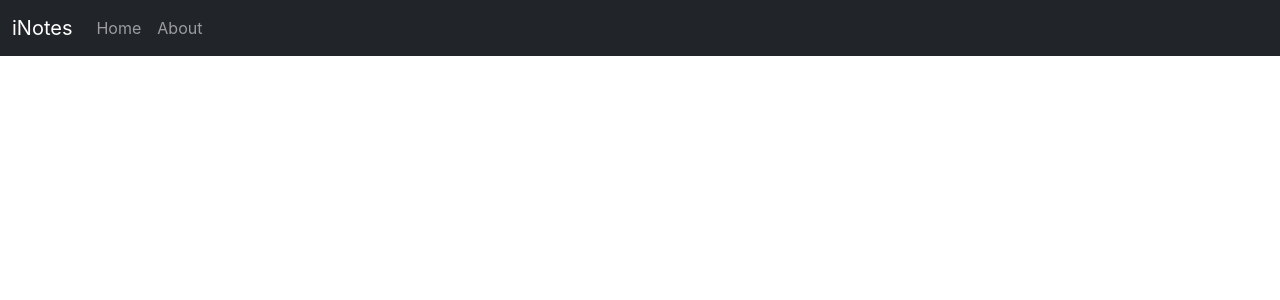
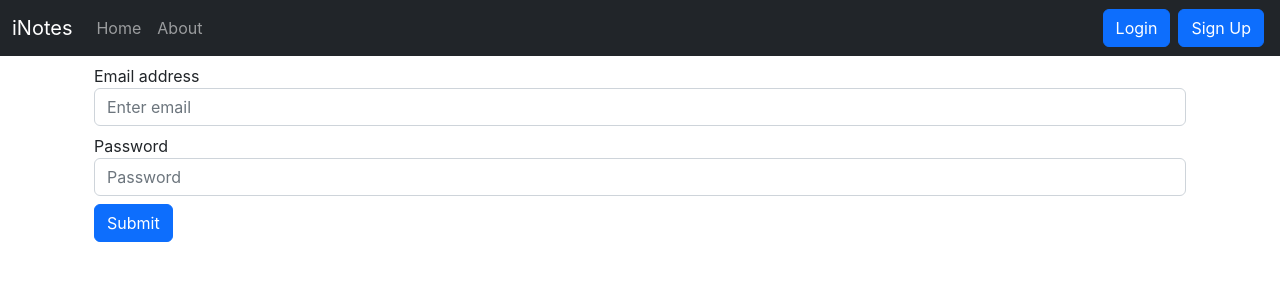
Before and after one commit to UtkarshDhavale/KeepMyNotes-MERNStack, a React (Create React App) app: page /login in a window 1280 px wide. Before the commit this address had no page. Shown: the top 300 px of the page. Built offline with nearby package versions, Linux system fonts and the light colour scheme.

Commit message:
Login Completed

```diff
--- a/src/App.js
+++ b/src/App.js
@@ -2,6 +2,8 @@
 import Navbar from './Components/Navbar';
 import Home from './Components/Home';
 import About from './Components/About';
+import Login from './Components/Login';
+import Signup from './Components/Signup';
 import NoteState from './Context-Notes/NoteState';
 
 import {
@@ -19,6 +21,8 @@
           <Routes>
             <Route exact path="/" element={<Home />} />
             <Route exact path="about" element={<About />} />
+            <Route exact path="/login" element={<Login />} />
+            <Route exact path="/signup" element={<Signup />} />
           </Routes>
         </div>
       </BrowserRouter>
--- /dev/null
+++ b/src/Components/Login.js
@@ -0,0 +1,51 @@
+import React, {useState} from 'react';
+import { useNavigate } from 'react-router-dom';
+
+function Login() {
+
+    const [credential, setCredential] = useState({email:"",password:""});
+    const navigate = useNavigate();
+
+    const handleOnSubmit= async (e)=>{
+        e.preventDefault();
+        const response = await fetch("http://localhost:5000/api/auth/login", {
+            method: 'POST',
+            headers: {
+              'Content-Type': 'application/json',
+            },
+            body: JSON.stringify({email:credential.email,password:credential.password})
+        });
+
+        const json = await response.json();
+        if(json.success){
+            localStorage.setItem("authToken",json.authToken);
+            navigate('/');
+        }
+        else{
+            alert("Invalid Credential");
+        }
+
+    }
+
+    const handleOnChange=(e)=>{
+        setCredential({...credential,[e.target.name]: e.target.value});
+    }
+
+    return (
+        <div>
+            <form className="container" onSubmit={handleOnSubmit}>
+                <div className="form-group my-2">
+                    <label htmlFor="email">Email address</label>
+                    <input type="email" className="form-control" id="email" name="email" value={credential.email} onChange={handleOnChange} aria-describedby="emailHelp" placeholder="Enter email"/>
+                </div>
+                <div className="form-group my-2">
+                    <label htmlFor="password">Password</label>
+                    <input type="password" className="form-control" id="password" name="password" value={credential.password} onChange={handleOnChange} placeholder="Password"/>
+                </div>
+                <button type="submit" className="btn btn-primary">Submit</button>
+            </form>
+        </div>
+    )
+}
+
+export default Login
--- a/src/Components/Navbar.js
+++ b/src/Components/Navbar.js
@@ -1,5 +1,5 @@
 import React from 'react'
-import {Link,useLocation} from "react-router-dom";
+import { Link, useLocation } from "react-router-dom";
 
 export default function Navbar() {
 
@@ -16,13 +16,17 @@
           <div className="collapse navbar-collapse" id="navbarSupportedContent">
             <ul className="navbar-nav me-auto mb-2 mb-lg-0">
               <li className="nav-item">
-                  <Link className={`nav-link ${location.pathname==="/"?"active":""}`} to="/">Home</Link>
+                <Link className={`nav-link ${location.pathname === "/" ? "active" : ""}`} to="/">Home</Link>
               </li>
               <li className="nav-item">
-                  <Link className={`nav-link ${location.pathname==="/about"?"active":""}`} to="/about">About</Link>
+                <Link className={`nav-link ${location.pathname === "/about" ? "active" : ""}`} to="/about">About</Link>
               </li>
             </ul>
           </div>
+          <form className="d-flex">
+            <Link to="/login" className="btn btn-primary mx-1" role="button">Login</Link>
+            <Link to="/signup" className="btn btn-primary mx-1" role="button">Sign Up</Link>
+          </form>
         </div>
       </nav>
     </div>
--- /dev/null
+++ b/src/Components/Signup.js
@@ -0,0 +1,11 @@
+import React from 'react'
+
+function Signup() {
+  return (
+    <div>
+      This is Signup
+    </div>
+  )
+}
+
+export default Signup
```
Also changed, not shown: 1 other file (tests, documents, lock files or other folders). Lines whose indentation alone changed are shown as unchanged.
